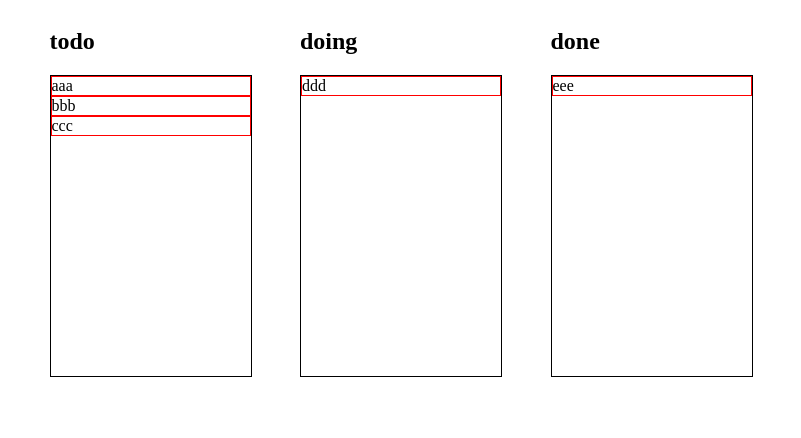
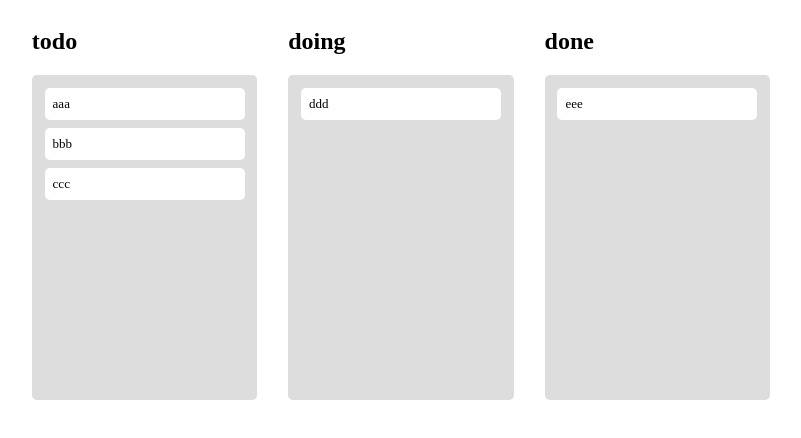
Before and after one commit to hjhj97/react-task-dnd, a React (Vite) app: page / in a window 1280 px wide. Shown: the top 438 px of the page, without its empty margins (239-1040 px from the left). Built offline with nearby package versions, Linux system fonts and the light colour scheme.

Commit message:
style : 스타일링

```diff
--- a/src/App.css
+++ b/src/App.css
@@ -5,11 +5,19 @@
   margin: 0 auto;
 }
 .container {
+  display: flex;
+  flex-direction: column;
+  gap: 0.5rem;
+  padding: 0.8rem;
   width: 200px;
   height: 300px;
-  border: 1px solid black;
+  background-color: #ddd;
+  border-radius: 0.3rem;
 }
 
 .item {
-  border: 1px solid red;
+  font-size: small;
+  background-color: #fff;
+  border-radius: 0.3rem;
+  padding: 0.5rem;
 }
--- a/src/App.tsx
+++ b/src/App.tsx
@@ -56,7 +56,7 @@ function App() {
   };
 
   const onDragEnd = ({ source, destination }: DropResult) => {
-    if (!destination || source.index === destination?.index) return;
+    if (!destination) return;
     moveItems(source, destination);
   };
 
--- a/src/components/DropppableTask.tsx
+++ b/src/components/DropppableTask.tsx
@@ -13,7 +13,7 @@ function DropppableTask({ id, tasks }: DropppableTaskProps) {
       <h2>{id}</h2>
       <Droppable droppableId={id}>
         {(provided) => (
-          <div className="container todo" ref={provided.innerRef} {...provided.droppableProps}>
+          <div className="container" ref={provided.innerRef} {...provided.droppableProps}>
             {tasks.map((task, idx) => (
               <Draggable key={task.id} draggableId={String(task.id)} index={idx}>
                 {(provided) => (
@@ -28,6 +28,7 @@ function DropppableTask({ id, tasks }: DropppableTaskProps) {
                 )}
               </Draggable>
             ))}
+            {provided.placeholder}
           </div>
         )}
       </Droppable>
```
